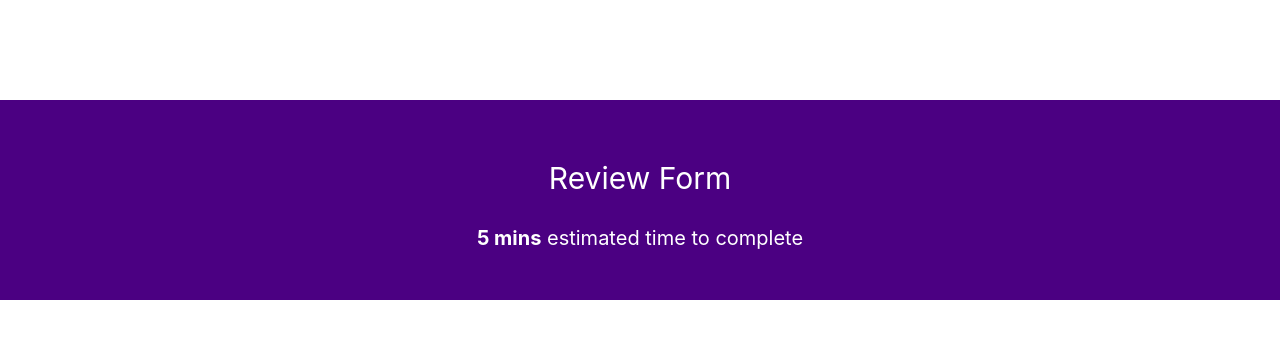
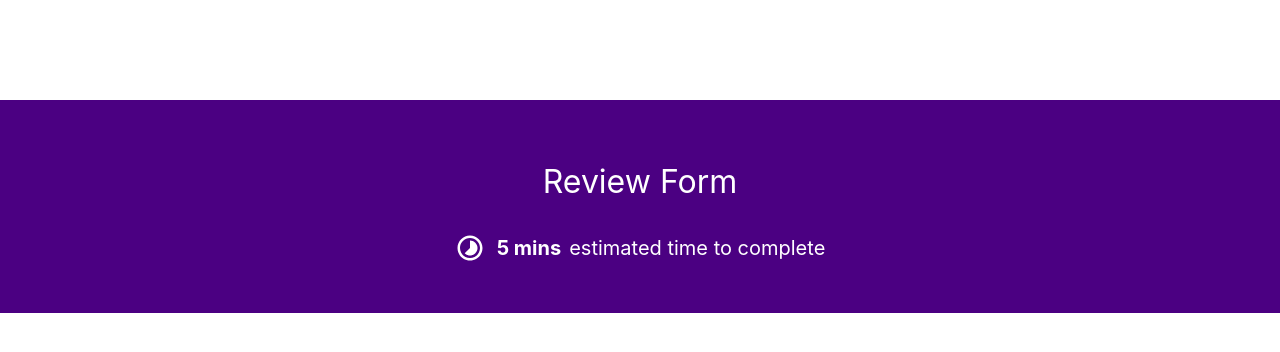
Before and after one commit to coolscoder/reviewform, a Next.js app: page /Header in a window 1280 px wide. Shown: the top 352 px of the page. Built offline with nearby package versions, Linux system fonts and the light colour scheme.

Commit message:
feat: update header

```diff
--- a/pages/Header/index.js
+++ b/pages/Header/index.js
@@ -1,11 +1,16 @@
 import React from 'react'
+import TimelapseIcon from '@mui/icons-material/Timelapse';
 import styles from './styles.module.css'
 
 const Header = () => {
   return (
     <div className={styles.header}>
       <p className={styles.title}>Review Form</p>
-      <p><strong>5 mins</strong> estimated time to complete</p>
+      <p className={styles.description}>
+        <TimelapseIcon />
+        <span className={styles.time}>5 mins</span>
+        <span>estimated time to complete</span>
+      </p>
     </div>
   )
 }
--- a/pages/Header/styles.module.css
+++ b/pages/Header/styles.module.css
@@ -7,5 +7,16 @@
 }
 
 .title {
-  font-size: 30px;
+  font-size: 32px;
 }
+
+.description {
+  display: flex;
+  align-items: center;
+  justify-content: center;
+}
+
+.time {
+  font-weight: bold;
+  margin: 0 8px 0 12px;
+}
```
